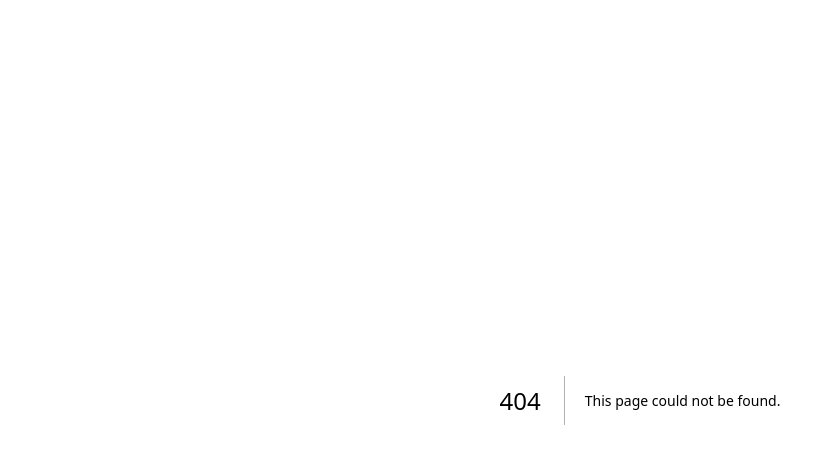
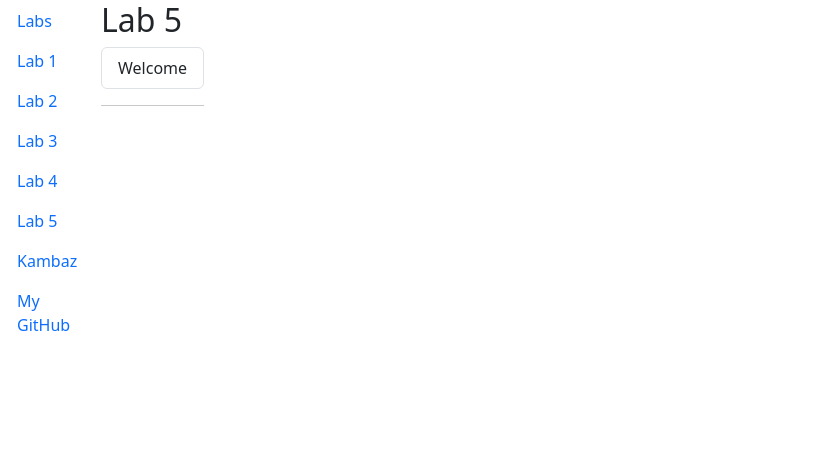
Before and after one commit to aatharva22/kambaz-next-js, a Next.js app: page /Labs/Lab5 in a window 1280 px wide. Before the commit this address had no page. Shown: the top 464 px of the page, without its empty margins (0-825 px from the left). Built offline with nearby package versions, Linux system fonts and the light colour scheme.

Commit message:
started A5

```diff
--- /dev/null
+++ b/app/Labs/Lab5/page.tsx
@@ -0,0 +1,12 @@
+export default function Lab5() {
+  return (
+    <div id="wd-lab5">
+      <h2>Lab 5</h2>
+      <div className="list-group">
+        <a href="http://localhost:4000/lab5/welcome"
+           className="list-group-item">
+           Welcome
+        </a>
+      </div><hr/>
+    </div>
+);}
--- a/app/Labs/TOC.tsx
+++ b/app/Labs/TOC.tsx
@@ -48,6 +48,9 @@
        <NavLink href="/Labs/Lab4" as={Link} className={`nav-link ${pathname.endsWith("Lab3") ? "active" : ""}`}>Lab 4</NavLink>
      </NavItem>
      <NavItem>
+       <NavLink href="/Labs/Lab5" as={Link} className={`nav-link ${pathname.endsWith("Lab3") ? "active" : ""}`}>Lab 5</NavLink>
+     </NavItem>
+     <NavItem>
        <NavLink href="/" as={Link}>Kambaz</NavLink>
      </NavItem>
      <NavItem>
--- a/package.json
+++ b/package.json
@@ -10,6 +10,7 @@
   },
   "dependencies": {
     "@reduxjs/toolkit": "^2.10.1",
+    "axios": "^1.13.2",
     "bootstrap": "^5.3.8",
     "next": "15.5.3",
     "react": "19.1.0",
```
Also changed, not shown: 1 other file (tests, documents, lock files or other folders).
